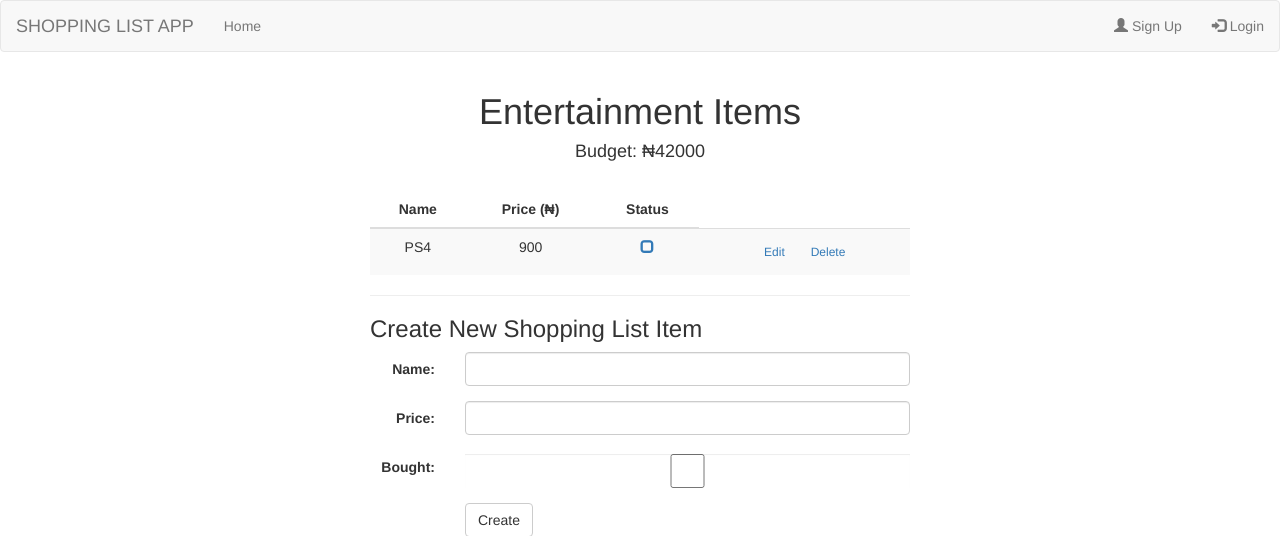
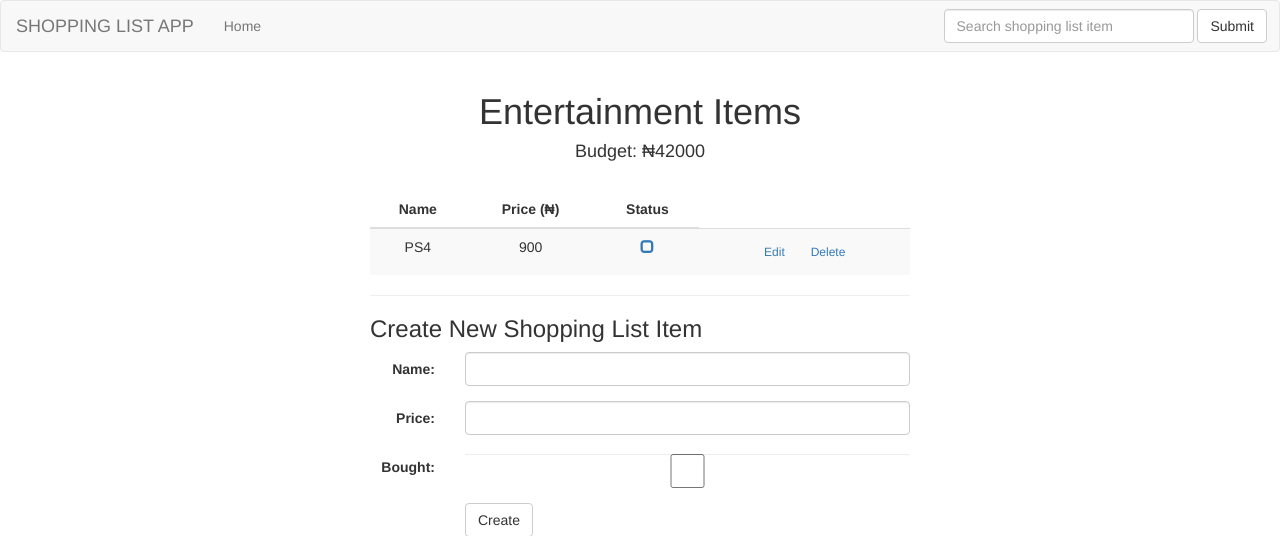
Before and after one commit to andela-cdike/shopping_list_app, a Django app: page /6/items/ in a window 1280 px wide. Shown: the top 536 px of the page. Run offline with Django 3.2, Linux system fonts and the light colour scheme; a user stored in the database is signed in; data comes from the database, SQL or seed files in the repository; both versions use the stored data as it was after the commit; some libraries are stand-ins or nearby versions.

Commit message:
[Feature] User should be able to search for an item by name or price

```diff
--- a/shopping_list_app/app/templates/app/index.html
+++ b/shopping_list_app/app/templates/app/index.html
@@ -21,7 +21,7 @@
                     <tr>
                         <td>
                             <a href="{% url 'list-items' shopping_list_id=shopping_list.id %}">
-                                {{ shopping_list.name }}
+                                {{ shopping_list.name|capfirst }}
                             </a>
                         </td>
                         <td>
--- a/shopping_list_app/app/templates/app/items.html
+++ b/shopping_list_app/app/templates/app/items.html
@@ -24,7 +24,7 @@
                 </ul>
             {% endif %}
 
-            <h1 class="text-center">{{ shopping_list.name }} Items</h1>
+            <h1 class="text-center">{{ shopping_list.name|capfirst }} Items</h1>
             <h4 class="text-center">Budget: &#x20A6;{{ shopping_list.budget }}</h4>
             <br />
             <Table class="table table-striped item-table">
@@ -37,7 +37,7 @@
                 </thead>
                 {% for item in items %}
                     <tr>
-                        <td>{{ item.name }}</td>
+                        <td>{{ item.name|capfirst }}</td>
                         <td>{{ item.price }}</td>
                         <td>
                             {% if item.bought %}
@@ -63,6 +63,7 @@
             </Table>
         </section>
 
+        {% if form %}
             <hr />
             <section>
                 <h3 class="text-capitalize">create new shopping list item</h3>
@@ -70,6 +71,7 @@
                     {% include "app/create-item-snippet.html" %}
                 </form>
             </section>
+        {% endif %}
     </main>
 
 {% endblock %}
--- a/shopping_list_app/app/templates/app/nav-snippet.html
+++ b/shopping_list_app/app/templates/app/nav-snippet.html
@@ -10,8 +10,14 @@
     </ul>
     {% if show_search %}
         <ul class="nav navbar-nav navbar-right">
-          <li><a href="#"><span class="glyphicon glyphicon-user"></span> Sign Up</a></li>
-          <li><a href="#"><span class="glyphicon glyphicon-log-in"></span> Login</a></li>
+            <li>
+                <form action="{% url 'search-items' shopping_list_id=shopping_list.id %}" method="get" class="form-inline">
+                    <div class="form-group">
+                        <input type="text" class="form-control" placeholder="Search shopping list item" name="q" id="search-bar" />
+                    </div>
+                    <button type="submit" class="btn btn-default">Submit</button>
+                </form>
+            </li>
         </ul>
     {% endif %}
   </div>
--- a/shopping_list_app/app/urls.py
+++ b/shopping_list_app/app/urls.py
@@ -18,5 +18,7 @@
     url(r'^item/edit/(?P<id>[0-9]+)$',
         views.ShoppingListItemEditView.as_view(), name='edit-item'),
     url(r'^item/delete/(?P<id>[0-9]+)$',
-        views.ShoppingListItemDeleteView.as_view(), name='delete-item')
+        views.ShoppingListItemDeleteView.as_view(), name='delete-item'),
+    url(r'^items/search/(?P<shopping_list_id>[0-9]+)$',
+        views.ShoppingListItemSearchView.as_view(), name='search-items')
 ]
--- a/shopping_list_app/app/views.py
+++ b/shopping_list_app/app/views.py
@@ -1,9 +1,10 @@
 from django.contrib.messages.views import SuccessMessageMixin
 from django.contrib.auth.mixins import LoginRequiredMixin
+from django.db.models import Q
 from django.shortcuts import HttpResponseRedirect, render
 from django.template.context_processors import csrf
 from django.urls import reverse, reverse_lazy
-from django.views.generic import ListView, View
+from django.views.generic import ListView, TemplateView
 from django.views.generic.edit import CreateView, DeleteView, UpdateView
 
 
@@ -102,6 +103,38 @@
         return context
 
 
+class ShoppingListItemSearchView(LoginRequiredMixin, ListView):
+    '''View for listing search items result'''
+    model = ShoppingListItem
+    template_name = 'app/items.html'
+    context_object_name = 'items'
+
+    def get_queryset(self):
+        '''Return items that match query'''
+        queryset = super(
+            ShoppingListItemSearchView, self).get_queryset()
+        shopping_list_id = self.kwargs['shopping_list_id']
+        query = self.request.GET.get('q', '')
+        digit_query = int(query) if query.isdigit() else None
+        queryset = queryset.filter(shopping_list=shopping_list_id).filter(
+            Q(name__icontains=query) | Q(price=digit_query)
+        )
+        return queryset
+
+    def get_context_data(self, **kwargs):
+        '''
+        Add parent shopping list and form to context
+        If an item is marked as bought, its info should be added to
+        context
+        '''
+        context = super(
+            ShoppingListItemSearchView, self).get_context_data(**kwargs)
+        shopping_list_id = self.kwargs['shopping_list_id']
+        context['shopping_list'] = ShoppingList.objects.get(
+            pk=shopping_list_id)
+        return context
+
+
 class ShoppingListItemCreateView(LoginRequiredMixin, CreateView):
     model = ShoppingListItem
     template_name = 'app/items.html'
--- a/shopping_list_app/static/css/styles.css
+++ b/shopping_list_app/static/css/styles.css
@@ -1,3 +1,12 @@
+.navbar-right {
+    margin-top: 8px;
+    margin-right: -3px;
+}
+
+#search-bar {
+    width: 250px;
+}
+
 .panel {
     margin-top: 25%;
 }
```
Also changed, not shown: shopping_list_app/db.sqlite3. Lines whose indentation alone changed are shown as unchanged.
